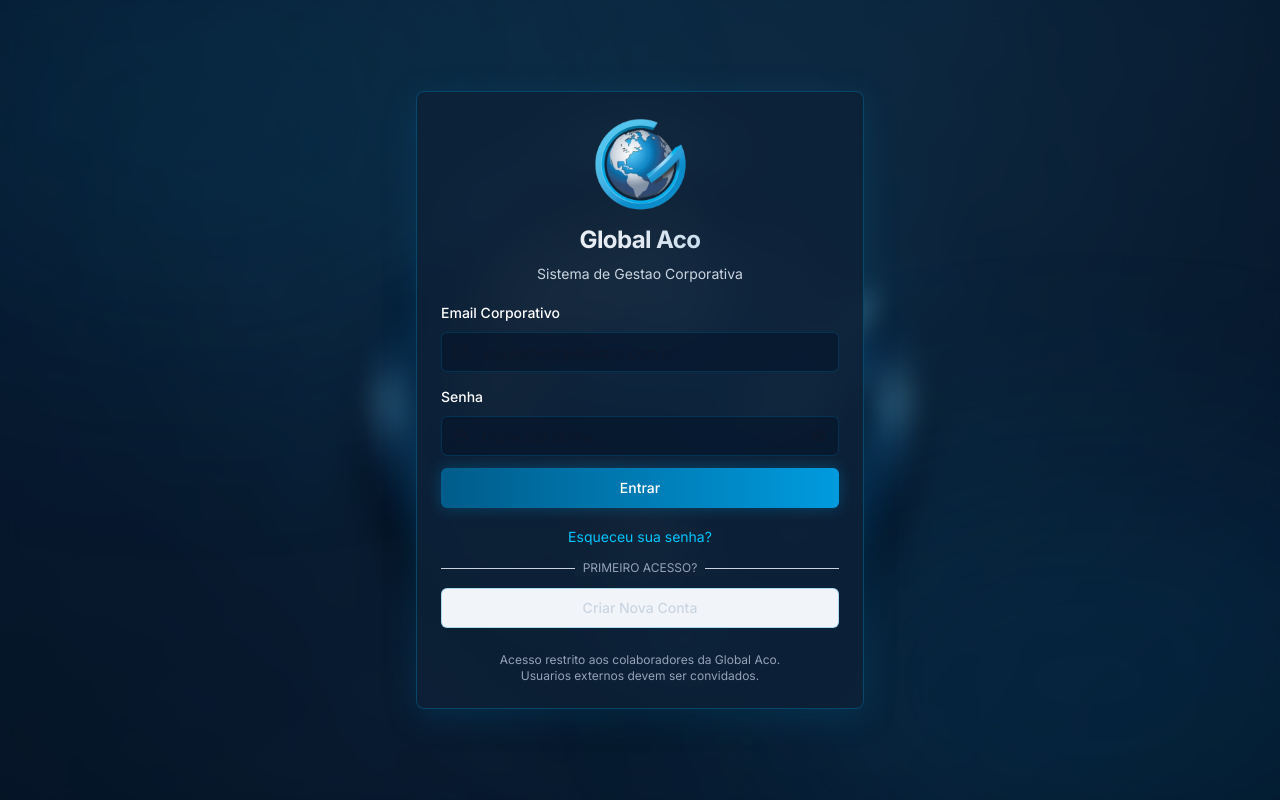
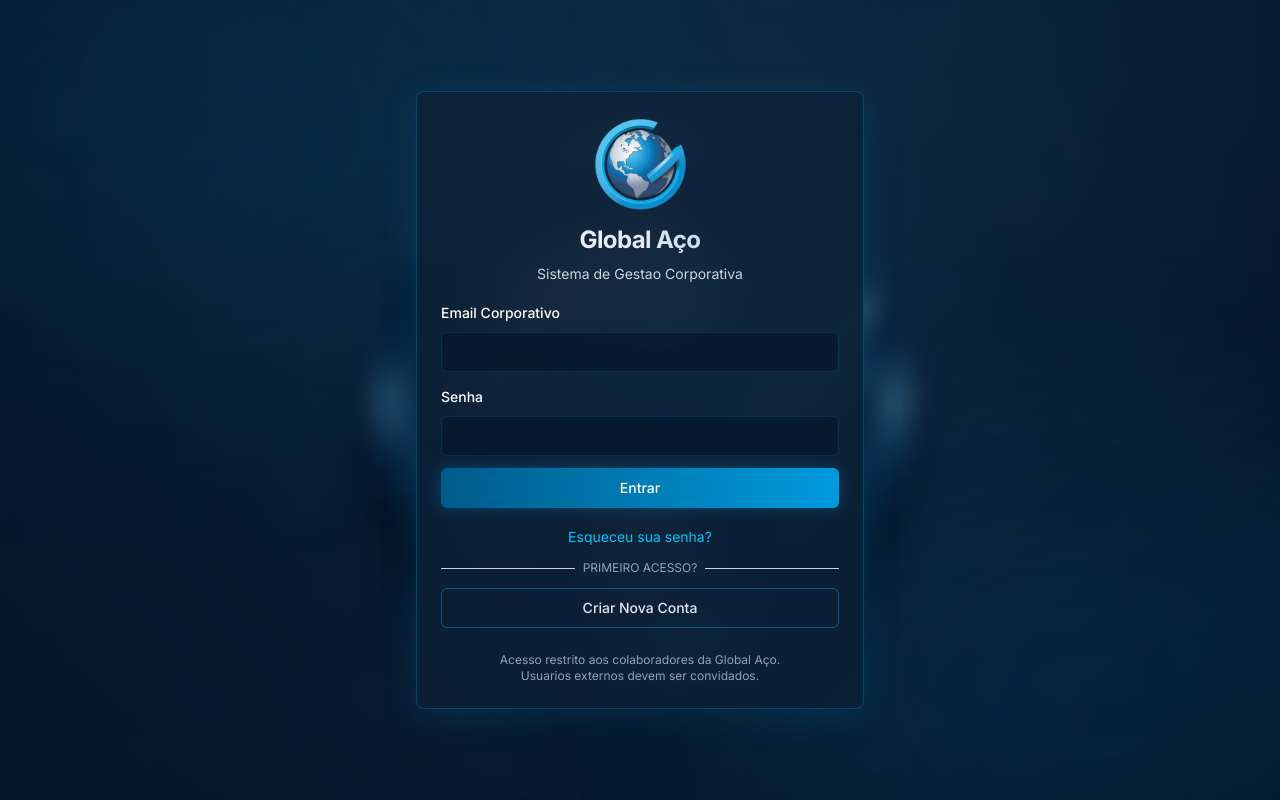
Before and after one commit to MauricioMacieleSilva/globaltools, a React (Vite) app: page /auth in a window 1280 px wide. Built offline with nearby package versions, Linux system fonts and the light colour scheme; no server answers; the database is empty.

Commit message:
fix(auth): corrige nome Global Aco para Global Aco com cedilha e estiliza botao Criar Nova Conta para fundo escuro

```diff
--- a/src/components/auth/LoginForm.tsx
+++ b/src/components/auth/LoginForm.tsx
@@ -79,7 +79,7 @@ export const LoginForm: React.FC<LoginFormProps> = ({ onSwitchToSignUp, onForgot
         </div>
         <div>
           <CardTitle className="text-2xl font-bold text-white bg-gradient-to-r from-white via-slate-200 to-[#8fc9eb] bg-clip-text text-transparent">
-            Global Aco
+            Global Aço
           </CardTitle>
           <CardDescription className="text-slate-300 mt-2">
             Sistema de Gestao Corporativa
@@ -193,8 +193,7 @@ export const LoginForm: React.FC<LoginFormProps> = ({ onSwitchToSignUp, onForgot
 
           <Button
             type="button"
-            variant="outline"
-            className="w-full border-[#009bde]/30 text-slate-300 hover:bg-[#009bde]/15 hover:text-white transition-all duration-200"
+            className="w-full bg-transparent border border-[#009bde]/50 text-slate-200 hover:bg-[#009bde]/20 hover:border-[#009bde] hover:text-white transition-all duration-200"
             onClick={onSwitchToSignUp}
             disabled={isBusy}
           >
@@ -205,7 +204,7 @@ export const LoginForm: React.FC<LoginFormProps> = ({ onSwitchToSignUp, onForgot
 
         <div className="mt-6 text-center">
           <p className="text-xs text-slate-400">
-            Acesso restrito aos colaboradores da Global Aco.
+            Acesso restrito aos colaboradores da Global Aço.
             <br />
             Usuarios externos devem ser convidados.
           </p>
```
